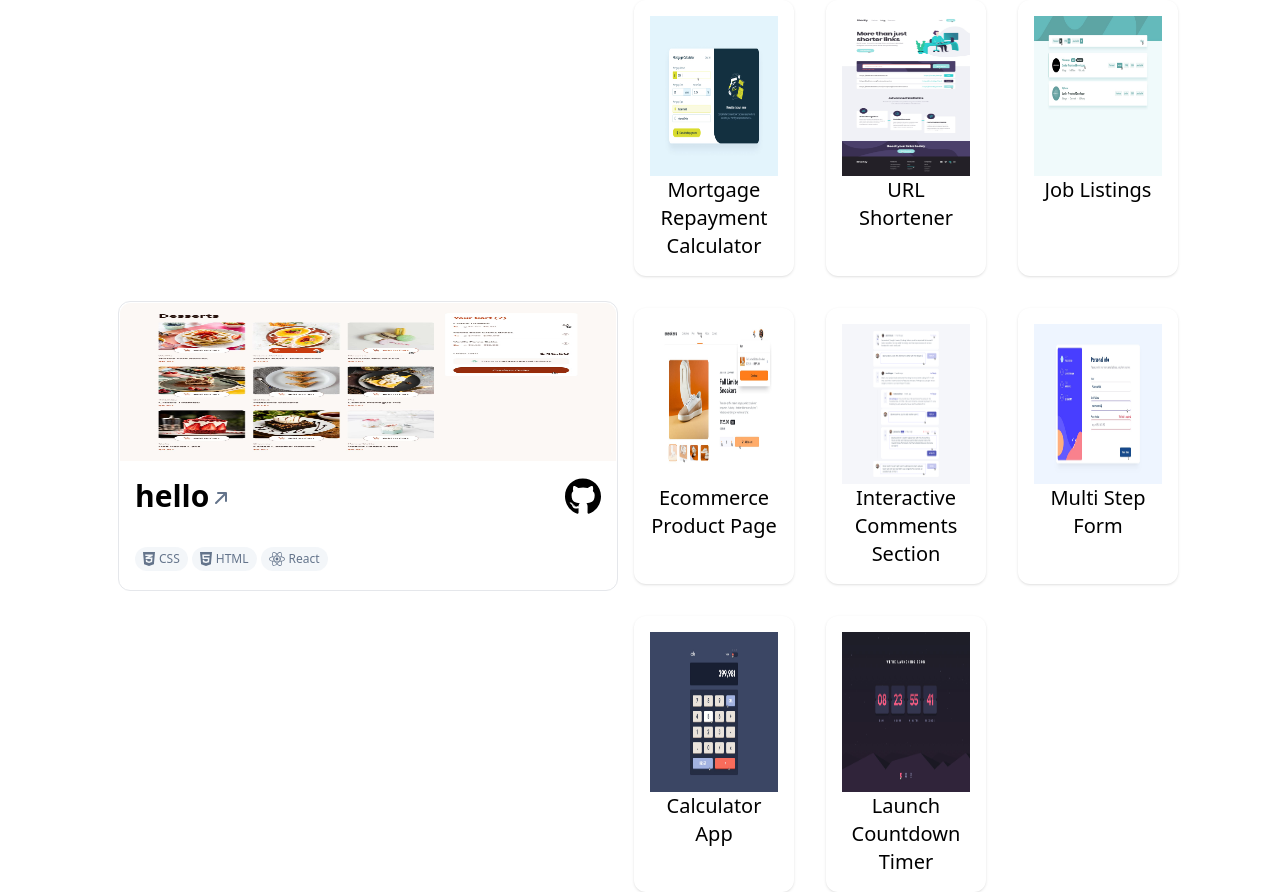
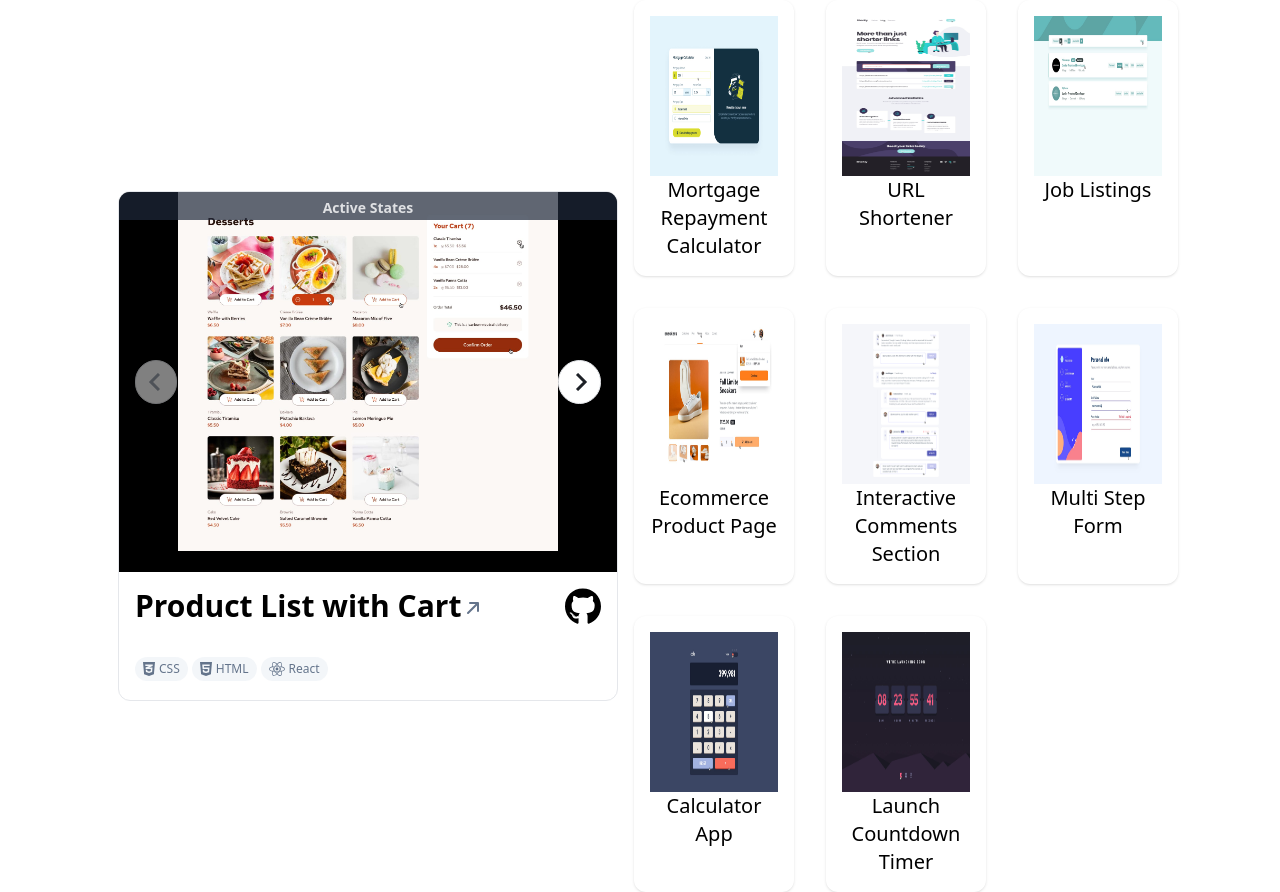
Before and after one commit to jialatteo/frontend-mentor-react-tailwind, a Next.js app: page / in a window 1280 px wide. Built offline with nearby package versions, Linux system fonts and the light colour scheme.

Commit message:
Create Card componenet

```diff
--- a/src/app/components/Card.js
+++ b/src/app/components/Card.js
@@ -1,3 +1,6 @@
+import ImageCarouselWithPreview from "../ecommerce-product-page/ImageCarouselWithPreview";
+import ImageCarousel from "./ImageCarousel";
+
 const techIcons = {
   css: (
     <div className="mr-1 inline-flex items-center gap-1 rounded-full bg-slate-200 bg-opacity-40 p-1 px-2">
@@ -72,15 +75,9 @@ export default function Card({
   githubUrl,
 }) {
   return (
-    <div
-      onClick={() => alert("clicked card")}
-      className="m-4 w-[500px] overflow-hidden rounded-xl border text-xl"
-    >
-      <img
-        className="h-40 w-full cursor-pointer rounded-t-xl border border-transparent hover:border-cyan-400"
-        src="/product-list-with-cart/active-states.jpg"
-        alt={title}
-      />
+    <div className="m-4 w-[500px] overflow-hidden rounded-xl border text-xl">
+      {/* <ImageCarouselWithPreview images={images} /> */}
+      <ImageCarousel images={images} />
 
       <div className="relative">
         <a
@@ -88,14 +85,14 @@ export default function Card({
             alert("clicked github");
             e.stopPropagation();
           }}
-          className="group/github absolute right-4 top-4 z-10 flex"
+          className="group/github absolute right-4 top-4 z-10 flex cursor-pointer"
           href={githubUrl}
         >
           {/* prettier-ignore */}
           <svg id="icon-github" className="w-9 group-hover/github:fill-cyan-500" xmlns="http://www.w3.org/2000/svg" viewBox="0 0 496 512"><path d="M165.9 397.4c0 2-2.3 3.6-5.2 3.6-3.3 .3-5.6-1.3-5.6-3.6 0-2 2.3-3.6 5.2-3.6 3-.3 5.6 1.3 5.6 3.6zm-31.1-4.5c-.7 2 1.3 4.3 4.3 4.9 2.6 1 5.6 0 6.2-2s-1.3-4.3-4.3-5.2c-2.6-.7-5.5 .3-6.2 2.3zm44.2-1.7c-2.9 .7-4.9 2.6-4.6 4.9 .3 2 2.9 3.3 5.9 2.6 2.9-.7 4.9-2.6 4.6-4.6-.3-1.9-3-3.2-5.9-2.9zM244.8 8C106.1 8 0 113.3 0 252c0 110.9 69.8 205.8 169.5 239.2 12.8 2.3 17.3-5.6 17.3-12.1 0-6.2-.3-40.4-.3-61.4 0 0-70 15-84.7-29.8 0 0-11.4-29.1-27.8-36.6 0 0-22.9-15.7 1.6-15.4 0 0 24.9 2 38.6 25.8 21.9 38.6 58.6 27.5 72.9 20.9 2.3-16 8.8-27.1 16-33.7-55.9-6.2-112.3-14.3-112.3-110.5 0-27.5 7.6-41.3 23.6-58.9-2.6-6.5-11.1-33.3 2.6-67.9 20.9-6.5 69 27 69 27 20-5.6 41.5-8.5 62.8-8.5s42.8 2.9 62.8 8.5c0 0 48.1-33.6 69-27 13.7 34.7 5.2 61.4 2.6 67.9 16 17.7 25.8 31.5 25.8 58.9 0 96.5-58.9 104.2-114.8 110.5 9.2 7.9 17 22.9 17 46.4 0 33.7-.3 75.4-.3 83.6 0 6.5 4.6 14.4 17.3 12.1C428.2 457.8 496 362.9 496 252 496 113.3 383.5 8 244.8 8zM97.2 352.9c-1.3 1-1 3.3 .7 5.2 1.6 1.6 3.9 2.3 5.2 1 1.3-1 1-3.3-.7-5.2-1.6-1.6-3.9-2.3-5.2-1zm-10.8-8.1c-.7 1.3 .3 2.9 2.3 3.9 1.6 1 3.6 .7 4.3-.7 .7-1.3-.3-2.9-2.3-3.9-2-.6-3.6-.3-4.3 .7zm32.4 35.6c-1.6 1.3-1 4.3 1.3 6.2 2.3 2.3 5.2 2.6 6.5 1 1.3-1.3 .7-4.3-1.3-6.2-2.2-2.3-5.2-2.6-6.5-1zm-11.4-14.7c-1.6 1-1.6 3.6 0 5.9 1.6 2.3 4.3 3.3 5.6 2.3 1.6-1.3 1.6-3.9 0-6.2-1.4-2.3-4-3.3-5.6-2z"/></svg>
         </a>
         <div className="group/card p-4">
-          <a href={projectUrl} className="absolute inset-0" />
+          <a href={projectUrl} className="absolute inset-0 cursor-pointer" />
           <div className="flex items-center justify-between">
             <button className="flex pr-12">
               <p className="text-3xl font-bold group-hover/card:text-cyan-400 group-hover/card:underline">
--- /dev/null
+++ b/src/app/components/ImageCarousel.js
@@ -0,0 +1,47 @@
+import { useState } from "react";
+
+export default function ImageCarousel({ images }) {
+  const [imageIndex, setImageIndex] = useState(0);
+  return (
+    <div className="relative flex items-center justify-center bg-black">
+      <button
+        onClick={() => {
+          if (imageIndex - 1 >= 0) setImageIndex(imageIndex - 1);
+        }}
+        disabled={imageIndex === 0}
+        className={`group absolute ${
+          imageIndex === 0
+            ? "opacity-50"
+            : "hover:border-ecommerce-product-page-orange"
+        } left-4 rounded-full border bg-white py-3 pl-3 pr-4`}
+      >
+        {/* prettier-ignore */}
+        <svg id="icon-previous" className={`stroke-[#1D2026] ${ imageIndex <= 0 ? "stroke-gray-400" : "group-hover:stroke-ecommerce-product-page-orange" }`}  width="12" height="18" xmlns="http://www.w3.org/2000/svg"><path d="M11 1 3 9l8 8" stroke-width="3" fill="none" fill-rule="evenodd"/></svg>
+      </button>
+      <button
+        onClick={() => {
+          if (imageIndex + 1 < images.length) setImageIndex(imageIndex + 1);
+        }}
+        className={`group absolute ${
+          imageIndex >= images.length - 1
+            ? "opacity-50"
+            : "hover:border-ecommerce-product-page-orange"
+        } right-4 rounded-full border bg-white py-3 pl-4 pr-3`}
+        disabled={imageIndex >= images.length - 1}
+      >
+        {/* prettier-ignore */}
+        <svg id="icon-next" className={`stroke-[#1D2026] ${ imageIndex >= images.length - 1 ? "stroke-gray-400" : "group-hover:stroke-ecommerce-product-page-orange" }`} width="13" height="18" xmlns="http://www.w3.org/2000/svg"><path d="m2 1 8 8-8 8"  stroke-width="3" fill="none" fill-rule="evenodd"/></svg>
+      </button>
+      <div className="h-[380px] w-[380px] overflow-auto">
+        <div className="absolute left-0 right-0 bg-slate-800 bg-opacity-70 text-center font-bold text-white text-opacity-80">
+          <span className="text-sm">{images[imageIndex].label}</span>
+        </div>
+        <img
+          src={images[imageIndex].url}
+          className="w-full"
+          alt="product-image"
+        />
+      </div>
+    </div>
+  );
+}
--- a/src/app/page.js
+++ b/src/app/page.js
@@ -4,7 +4,40 @@ import Card from "./components/Card";
 export default function Home() {
   return (
     <div className="flex min-h-screen items-center justify-center text-black">
-      <Card title={"hello"} techStack={["css", "html", "react"]} />
+      <Card
+        title={"Product List with Cart"}
+        techStack={["css", "html", "react"]}
+        images={[
+          {
+            url: "product-list-with-cart/active-states.jpg",
+            label: "Active States",
+          },
+          {
+            url: "product-list-with-cart/desktop-design-empty.jpg",
+            label: "Empty Cart (Desktop)",
+          },
+          {
+            url: "product-list-with-cart/mobile-design-empty.jpg",
+            label: "Empty Cart (Mobile)",
+          },
+          {
+            url: "product-list-with-cart/desktop-design-order-confirmation.jpg",
+            label: "Confirmed Order (Desktop)",
+          },
+          {
+            url: "product-list-with-cart/mobile-design-order-confirmation.jpg",
+            label: "Confirmed Order (Mobile)",
+          },
+          {
+            url: "product-list-with-cart/desktop-design-selected.jpg",
+            label: "Selected (Desktop)",
+          },
+          {
+            url: "product-list-with-cart/mobile-design-selected.jpg",
+            label: "Selected (Mobile)",
+          },
+        ]}
+      />
       <div className="grid grid-cols-3 gap-8">
         <a
           className="w-40 rounded-xl p-4 text-center text-xl shadow hover:bg-blue-600 hover:text-blue-600 hover:underline"
```
